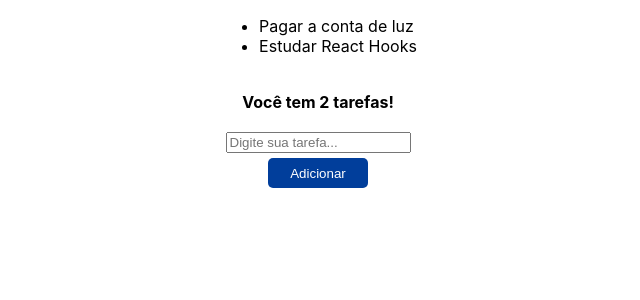
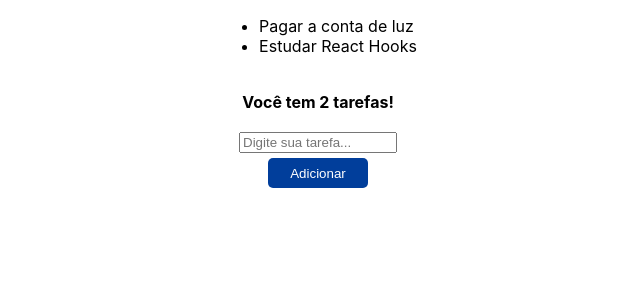
Before and after one commit to lz-junior/Class-React-2, a React (Create React App) app: page / in a window 1280 px wide. Shown: the top 300 px of the page, without its empty margins (322-962 px from the left). Built offline with nearby package versions, Linux system fonts and the light colour scheme.

Commit message:
alteracao input

```diff
--- a/src/App.js
+++ b/src/App.js
@@ -47,6 +47,7 @@ function App() {
       <strong>Você tem {totalTarefas} tarefas!</strong><br/>
       <input
         type="text"
+        className="input"
         placeholder="Digite sua tarefa..."
         value={input}
         onChange={e => setInput(e.target.value)}
--- a/src/estilo.css
+++ b/src/estilo.css
@@ -20,3 +20,7 @@
   background-color: #005ae0;
   transition: 0.2s;
 }
+
+.input {
+  width: 150px;
+}
```
